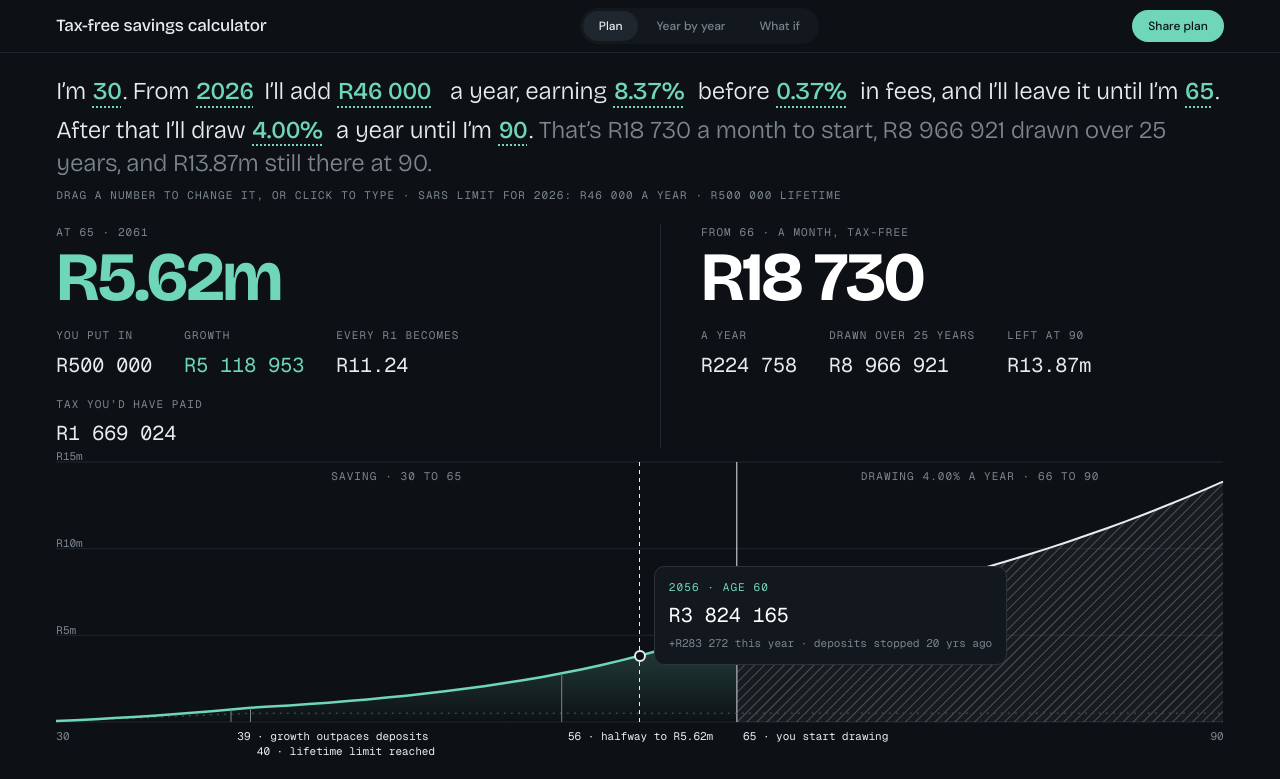
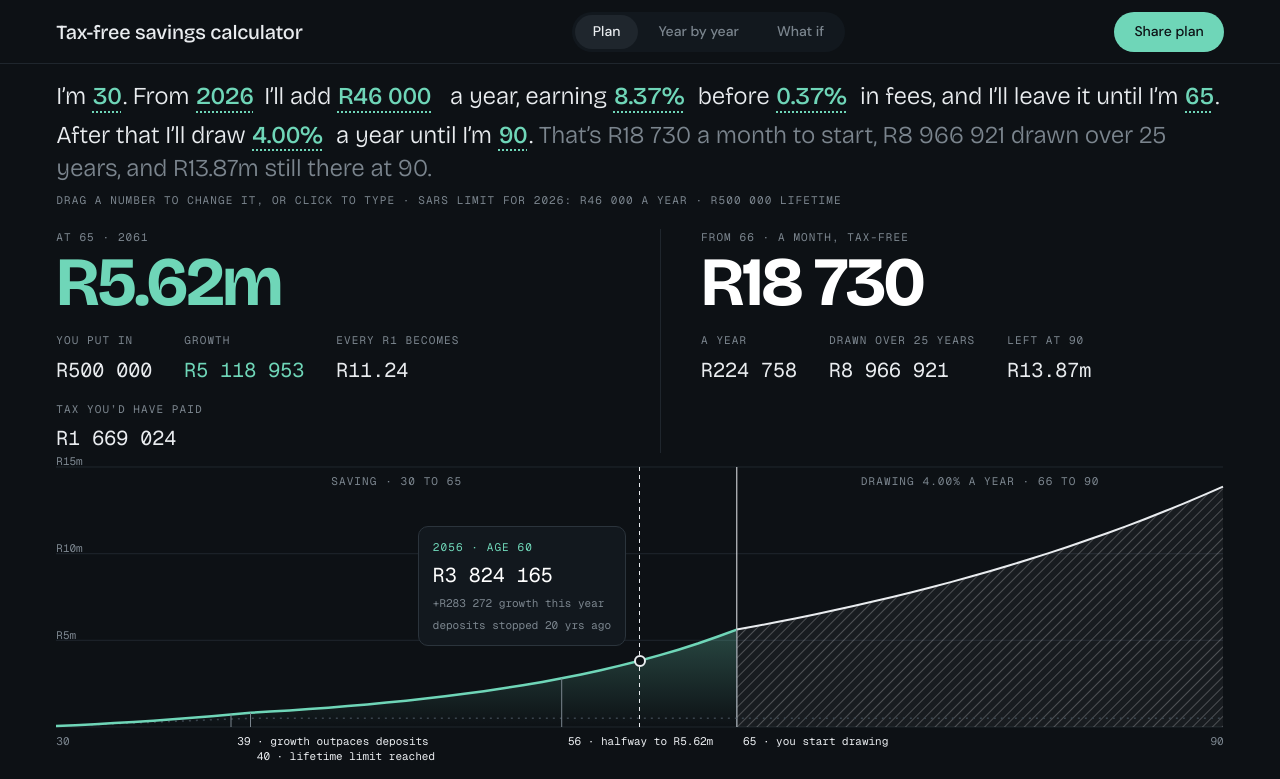
Before and after one commit to azadmotala/tax-free-calculator, a website: page index.html in a window 1280 px wide. Shown: the top 779 px of the page. Drawn offline with nearby package versions, Linux system fonts and the light colour scheme.

Commit message:
Larger header controls; scrubber card chooses the clearest spot on the chart

```diff
--- a/index.html
+++ b/index.html
@@ -26,16 +26,17 @@
   button { font: inherit; color: inherit; }
   .page { max-width: 1440px; margin: 0 auto; }
 
-  .top { display: flex; align-items: center; justify-content: space-between; gap: 12px; flex-wrap: wrap; min-height: 52px; padding: 8px clamp(16px, 4.4vw, 64px); border-bottom: 1px solid var(--line); }
-  .brand { font-family: var(--disp); font-weight: 500; font-size: 17px; letter-spacing: -0.01em; }
+  .top { display: flex; align-items: center; justify-content: space-between; gap: 12px; flex-wrap: wrap; min-height: 64px; padding: 10px clamp(16px, 4.4vw, 64px); border-bottom: 1px solid var(--line); }
+  .brand { font-family: var(--disp); font-weight: 500; font-size: 20px; letter-spacing: -0.01em; }
   .seg { display: flex; gap: 2px; padding: 3px; background: var(--surface); border-radius: 999px; }
-  .seg button { appearance: none; border: 0; background: transparent; color: var(--muted); font-weight: 500; font-size: 12px; padding: 6px 16px; border-radius: 999px; cursor: pointer; min-height: 30px; }
+  .seg button { appearance: none; border: 0; background: transparent; color: var(--muted); font-weight: 500; font-size: 14px; padding: 0 18px; border-radius: 999px; cursor: pointer; min-height: 34px; }
+  .seg button:hover { color: var(--text); }
   .seg button[aria-pressed="true"] { background: var(--line); color: var(--text); }
   .seg button:focus-visible, .share:focus-visible, .chip:focus-visible { outline: 2px solid var(--accent); outline-offset: 2px; }
-  .share { appearance: none; border: 0; display: inline-flex; align-items: center; height: 32px; padding: 0 16px; border-radius: 999px; background: var(--accent); color: var(--accent-ink); font-size: 12px; font-weight: 500; cursor: pointer; }
+  .share { appearance: none; border: 0; display: inline-flex; align-items: center; height: 40px; padding: 0 20px; border-radius: 999px; background: var(--accent); color: var(--accent-ink); font-size: 14px; font-weight: 500; cursor: pointer; }
 
   .wrap { padding: 0 clamp(16px, 4.4vw, 64px) 40px; }
-  .sentence { margin: 22px 0 0; font-family: var(--disp); font-weight: 300; font-size: clamp(20px, 1.9vw, 27px); line-height: 1.35; letter-spacing: -0.01em; max-width: 1312px; text-wrap: pretty; }
+  .sentence { margin: 16px 0 0; font-family: var(--disp); font-weight: 300; font-size: clamp(20px, 1.9vw, 27px); line-height: 1.35; letter-spacing: -0.01em; max-width: 1312px; text-wrap: pretty; }
   .num { display: inline-block; color: var(--accent); font-weight: 500; font-variant-numeric: tabular-nums; text-align: left; text-decoration: underline; text-decoration-style: dotted; text-decoration-thickness: 1.5px; text-underline-offset: 7px; cursor: ew-resize; user-select: none; -webkit-user-select: none; touch-action: none; border-radius: 4px; padding: 0 1px; outline: none; }
   .num[data-key="age"], .num[data-key="until"], .num[data-key="end"] { min-width: 2ch; }
   .num[data-key="startYear"] { min-width: 4ch; }
@@ -69,7 +70,7 @@
   .phase { position: absolute; top: 6px; font-family: var(--mono); font-size: 11px; letter-spacing: 0.1em; text-transform: uppercase; color: var(--muted); pointer-events: none; white-space: nowrap; }
   .tip .v { font-family: var(--mono); font-size: 20px; color: var(--white); font-variant-numeric: tabular-nums; }
   .tip .s { font-family: var(--mono); font-size: 11px; color: var(--muted); }
-  .tip .note { max-width: 250px; margin-top: 4px; padding-top: 8px; border-top: 1px solid var(--line-2); font-size: 12px; line-height: 1.45; color: var(--text); }
+  .tip .note { max-width: 380px; margin-top: 4px; padding-top: 8px; border-top: 1px solid var(--line-2); font-size: 12px; line-height: 1.45; color: var(--text); }
   .tip .note strong { color: var(--accent); font-weight: 500; }
   .dot { position: absolute; width: 12px; height: 12px; margin: -6px 0 0 -6px; border-radius: 6px; background: var(--bg); border: 2px solid var(--text); pointer-events: none; }
   .axis { position: absolute; left: 0; right: 0; top: 266px; height: 38px; }
@@ -146,6 +147,10 @@
     .chart { margin-top: 20px; height: 344px; } .chart svg { height: 300px; } .axis { top: 306px; }
     .tiles { margin-top: 22px; } .tile { min-height: 112px; padding: 18px 20px; }
     .foot { margin-top: 24px; }
+    .top { min-height: 72px; }
+    .brand { font-size: 22px; }
+    .seg button { font-size: 15px; min-height: 38px; padding: 0 20px; }
+    .share { height: 44px; font-size: 15px; padding: 0 22px; }
   }
   @media (prefers-reduced-motion: reduce) { .toast, td { transition: none; } }
 </style>
@@ -253,6 +258,7 @@
   let active = new Set();
   let scrub = -1;
   let base = null;
+  let curves = [];
 
   const $ = id => document.getElementById(id);
   const NB = ' ';
@@ -358,6 +364,7 @@
     const x = i => n > 1 ? i / (n - 1) * W : 0, y = v => H - v / yMax * H;
     const xa = age => x(age - S.age);
     const pts = base.rows.map(r => x(r.i).toFixed(1) + ',' + y(r.closing).toFixed(1));
+    curves = [base.rows.map(r => [x(r.i), y(r.closing)])].concat(extras.map(e => e.s.rows.map(r => [xa(r.age), y(r.closing)])));
     let svg = '';
     for (let v = step; v <= yMax + 1e-6; v += step) svg += '<line x1="0" x2="' + W + '" y1="' + y(v).toFixed(1) + '" y2="' + y(v).toFixed(1) + '" stroke="#1f262d" stroke-width="1"></line>';
     svg += '<line x1="0" x2="' + W + '" y1="' + H + '" y2="' + H + '" stroke="#1f262d" stroke-width="1"></line>';
@@ -437,12 +444,52 @@
       const left = base.n - 1 - r.i;
       note += '<div class="note"><strong>Halfway there.</strong> The balance has just passed half of the ' + fmtShort(base.final) + ' you end with. It took ' + (r.i + 1) + ' years to get here. The last ' + left + (left === 1 ? ' year adds' : ' years add') + ' as much again, because there’s so much more money earning now.</div>';
     }
-    tip.innerHTML = '<div class="cap">' + r.year + ' · age ' + r.age + '</div><div class="v">' + fmtBig(r.closing) + '</div><div class="s">' + fmtBig(r.growth, true) + ' this year · ' + dep + '</div>' + note;
-    const tw = tip.offsetWidth || 200;
-    const left = px + 14 + tw > W ? px - 14 - tw : px + 14;
-    tip.style.left = Math.max(0, left) + 'px';
-    const th = tip.offsetHeight || 96;
-    tip.style.top = Math.min(H - th, Math.max(28, py - 90)) + 'px';
+    tip.innerHTML = '<div class="cap">' + r.year + ' · age ' + r.age + '</div><div class="v">' + fmtBig(r.closing) + '</div><div class="s">' + fmtBig(r.growth, true) + ' growth this year</div><div class="s">' + dep + '</div>' + note;
+    tip.style.left = '0px'; tip.style.top = '0px';
+    const tw = tip.offsetWidth || 200, th = tip.offsetHeight || 96;
+    const pos = placeCard(px, py, tw, th, W, H);
+    tip.style.left = pos.l + 'px';
+    tip.style.top = pos.t + 'px';
+  }
+
+  // Picks where the scrubber card goes: either side of the scrubber, above or below the dot, or
+  // pinned to the top or bottom of the chart. Each spot is scored by how much of any drawn line
+  // would run behind the card; the clearest spot wins, with a small preference for right and above.
+  function placeCard(px, py, tw, th, W, H) {
+    const GAP = 14, TOP = 28, PAD = 8, bottom = H - th;
+    const sides = [{ l: px + GAP, pref: 0 }, { l: px - GAP - tw, pref: 1 }];
+    const rows = [{ t: py - th - GAP, pref: 0 }, { t: py + GAP, pref: 0.5 }, { t: TOP, pref: 1 }, { t: bottom, pref: 1.5 }];
+    const cands = [];
+    for (const s of sides) for (const rw of rows) cands.push({ l: s.l, t: rw.t, pref: s.pref + rw.pref });
+    // Farther spots along the top and bottom edges, for when a diagonal curve fills the band beside
+    // the scrubber. They cost more the farther they sit from it.
+    for (let l = 48; l + tw <= W; l += 24) for (const t of [TOP, bottom]) cands.push({ l, t, pref: 3 + Math.abs(l + tw / 2 - px) / W * 4 });
+    let best = null;
+    for (const cd of cands) {
+      if (cd.l < 0 || cd.l + tw > W) continue;
+      if (cd.l - 6 <= px && px <= cd.l + tw + 6) continue;
+      const t = Math.min(bottom, Math.max(TOP, cd.t));
+      const rect = { l: cd.l - PAD, r: cd.l + tw + PAD, t: t - PAD, b: t + th + PAD };
+      const score = lineHits(rect) * 10 + cd.pref + (cd.l < 48 ? 2 : 0);
+      if (!best || score < best.score) best = { l: cd.l, t, score };
+    }
+    if (!best) best = { l: Math.max(0, Math.min(W - tw, px + GAP)), t: Math.min(bottom, Math.max(TOP, py - th - GAP)) };
+    return best;
+  }
+  function lineHits(rect) {
+    let hits = 0;
+    for (const c of curves) {
+      for (let k = 0; k + 1 < c.length; k++) {
+        const x1 = c[k][0], y1 = c[k][1], x2 = c[k + 1][0], y2 = c[k + 1][1];
+        if (x2 < rect.l || x1 > rect.r) continue;
+        const steps = Math.max(1, Math.ceil((x2 - x1) / 4));
+        for (let s = 0; s <= steps; s++) {
+          const xx = x1 + (x2 - x1) * s / steps, yy = y1 + (y2 - y1) * s / steps;
+          if (xx >= rect.l && xx <= rect.r && yy >= rect.t && yy <= rect.b) hits++;
+        }
+      }
+    }
+    return hits;
   }
 
   function renderTable() {
```
